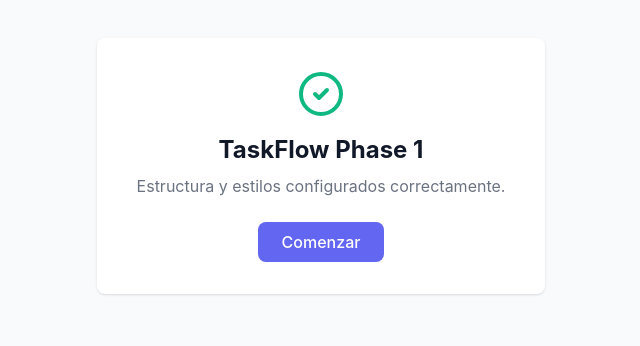
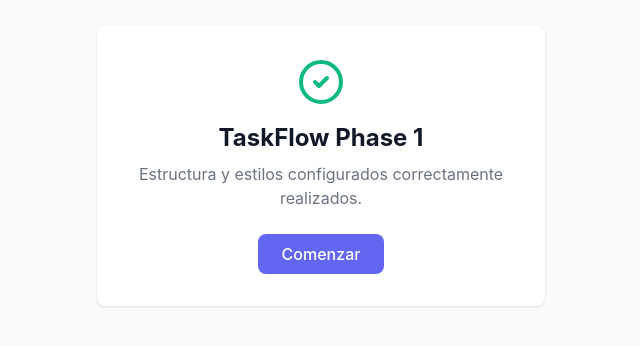
Before and after one commit to jesusurbina070/task-flow, a React app: page / in a window 1280 px wide. Shown: the part 234-580 px from the top of the page, without its empty margins (319-959 px from the left). Built offline with nearby package versions, Linux system fonts and the light colour scheme; the HTML template or start-up script is replaced by a standard one.

Commit message:
feat: little edit

```diff
--- a/src/App.tsx
+++ b/src/App.tsx
@@ -14,7 +14,7 @@ function App() {
         </div>
         <h1 className="text-2xl font-bold text-text-main mb-2 font-sans">TaskFlow Phase 1</h1>
         <p className="text-text-muted mb-6">
-          Estructura y estilos configurados correctamente.
+          Estructura y estilos configurados correctamente realizados.
         </p>
         <button className="bg-primary text-white px-6 py-2 rounded-lg font-medium hover:opacity-90 transition-opacity">
           Comenzar
```
